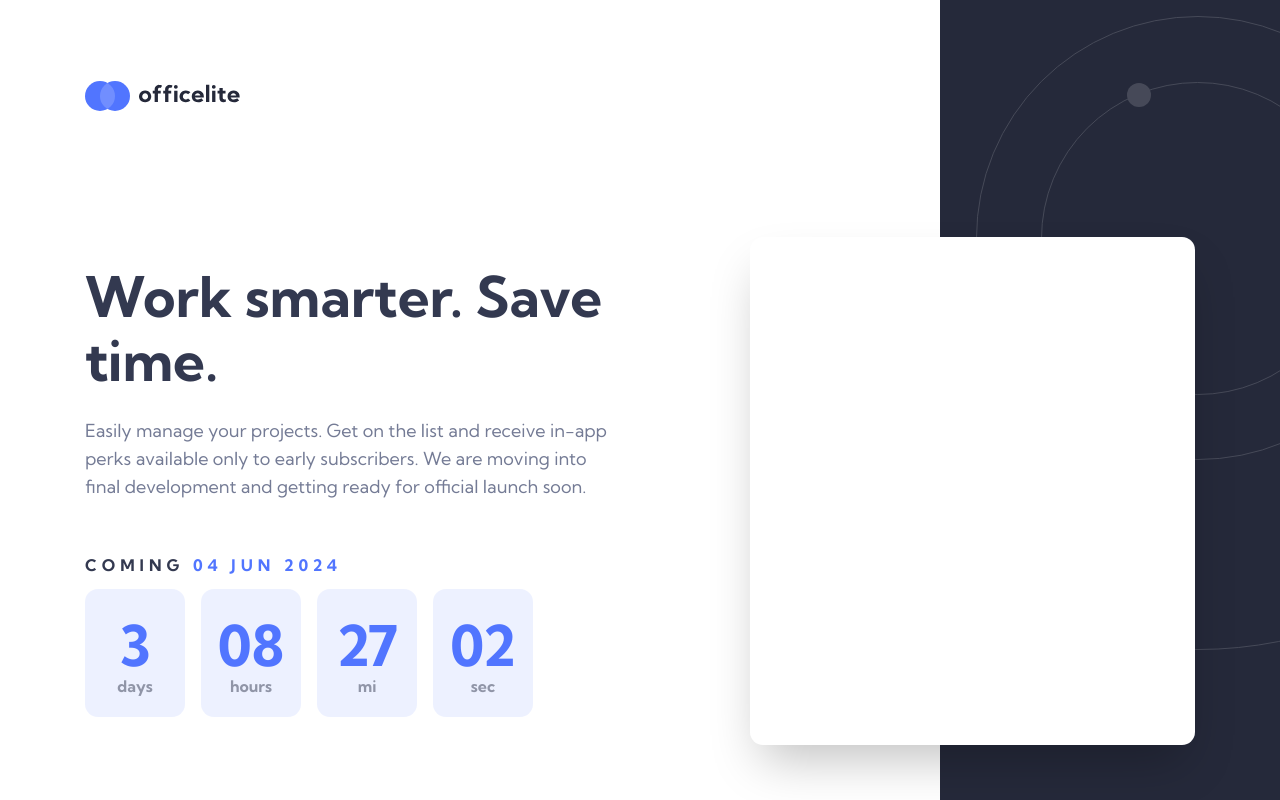
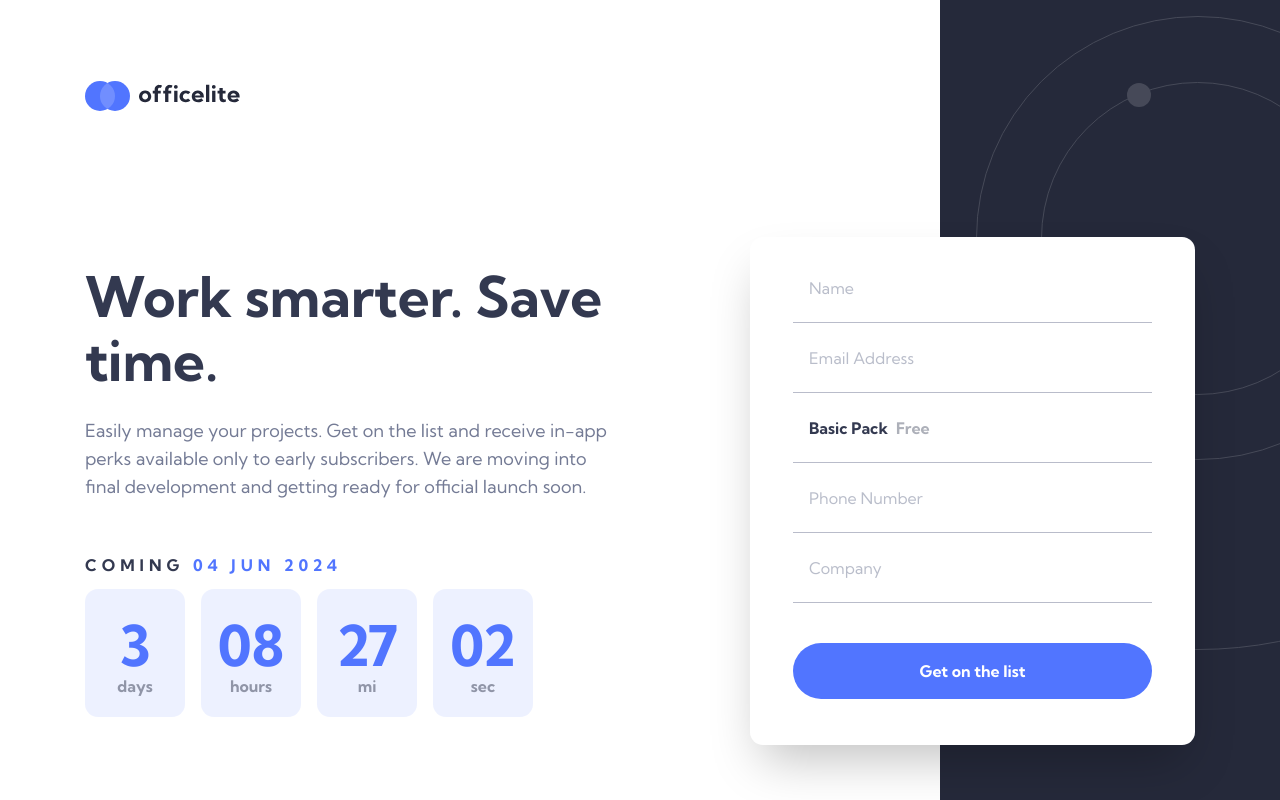
Before and after one commit to VillageR88/next-officelite-coming-soon-site, a Next.js app: page /sign-up in a window 1280 px wide. Built offline with nearby package versions, Linux system fonts and the light colour scheme.

Commit message:
form initial
Signed-off-by: VillageR88 <villager88pl@gmail.com>

```diff
--- a/app/globals.css
+++ b/app/globals.css
@@ -41,3 +41,7 @@ p {
 button {
   @apply h-[56px] w-[171px] rounded-[28px] text-[16px] font-bold leading-[28px] text-[#FFFFFF];
 }
+
+input {
+  @apply h-[69px] w-full px-[16px] text-[16px] leading-[28px] outline-none placeholder:text-[#747B95]/50;
+}
--- /dev/null
+++ b/app/sign-up/CustomSelect.tsx
@@ -0,0 +1,64 @@
+'use client';
+
+import { useState } from 'react';
+
+export default function CustomSelect() {
+  const [isOpen, setIsOpen] = useState<boolean>(false);
+  const [selectedOption, setSelectedOption] = useState<string>('first');
+
+  const options = [
+    { value: 'first', label1: 'Basic Pack', label2: 'Free' },
+    { value: 'second', label1: 'Pro Pack', label2: '$9.99' },
+    { value: 'third', label1: 'Ultimate Pack', label2: '$19.99' },
+  ];
+
+  const handleOptionClick = (value: string) => {
+    setSelectedOption(value);
+    setIsOpen(false);
+  };
+
+  return (
+    <div className="relative">
+      <button
+        id="select-button"
+        type="button"
+        onClick={() => {
+          setIsOpen(!isOpen);
+        }}
+        aria-haspopup="listbox"
+        aria-expanded={isOpen}
+        className="h-[69px] w-full px-4 text-left text-black"
+      >
+        <div className="flex gap-[8px]">
+          <span className="text-[#333950]">{options.find((option) => option.value === selectedOption)?.label1}</span>
+          <span className="text-[#333950]/40">{options.find((option) => option.value === selectedOption)?.label2}</span>
+        </div>
+      </button>
+      {isOpen && (
+        <ul
+          title="name"
+          role="listbox"
+          className="absolute mt-[8px] flex w-full flex-col rounded-[8px] border border-[#333950]/15 bg-white py-[8px] shadow-2xl"
+        >
+          {options.map((option, index) => (
+            <div key={option.value} className="flex flex-col">
+              <li
+                value={option.value}
+                role="option"
+                aria-selected={option.value === selectedOption ? 'true' : 'false'}
+                onClick={() => {
+                  handleOptionClick(option.value);
+                }}
+                className="flex h-[60px] cursor-pointer items-center gap-[8px] px-4 text-[16px] font-bold hover:bg-[#5175FF]/10"
+              >
+                <span className="text-[#333950]">{option.label1}</span>
+                <span className="text-[#333950]/40">{option.label2}</span>
+              </li>
+              {index + 1 !== options.length && <div className="h-px w-full bg-[#747B95]/25"></div>}
+            </div>
+          ))}
+        </ul>
+      )}
+    </div>
+  );
+}
--- a/app/sign-up/page.tsx
+++ b/app/sign-up/page.tsx
@@ -1,6 +1,8 @@
 import Image from 'next/image';
 import logo from '@/public/assets/shared/logo.svg';
 import Timer from '../components/Timer';
+import CustomSelect from '@/app/sign-up/CustomSelect';
+
 export default function SignUp() {
   const firstColItems = {
     title: 'Work smarter. Save time.',
@@ -36,7 +38,28 @@ export default function SignUp() {
               backgroundColor="bg-[#5175FF]/10"
             />
           </div>
-          <div className="mt-[126px] h-[508px] w-[445px] rounded-[13px] bg-[#FFFFFF] shadow-2xl"></div>
+          <form className="mt-[126px] flex h-[508px] w-[445px] flex-col items-center divide-y divide-[#747B95]/50 rounded-[13px] bg-[#FFFFFF] px-[43px] pt-[16px] shadow-2xl">
+            <div className="flex w-full flex-col">
+              <input id="name" type="text" placeholder="Name" autoComplete="name" />
+            </div>
+            <div className="flex w-full flex-col">
+              <input id="email" type="email" placeholder="Email Address" autoComplete="email" />
+            </div>
+            <div className="flex w-full flex-col">
+              <CustomSelect />
+            </div>
+            <div className="flex w-full flex-col">
+              <input id="phone" type="tel" placeholder="Phone Number" autoComplete="tel" />
+            </div>
+            <div className="flex w-full flex-col">
+              <input id="company" placeholder="Company" type="text" />
+            </div>
+            <div className="w-full">
+              <button type="submit" className="mt-[40px] h-[56px] w-full bg-[#5175FF]">
+                Get on the list
+              </button>
+            </div>
+          </form>
         </div>
       </div>
     </main>
```
